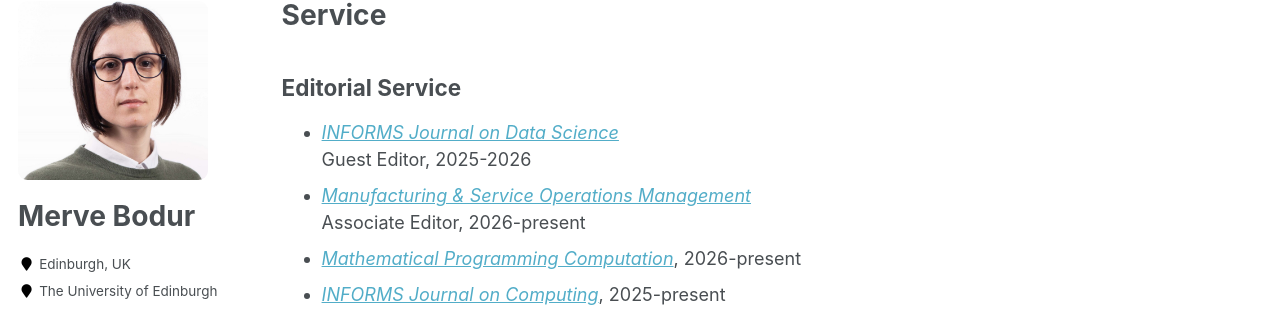
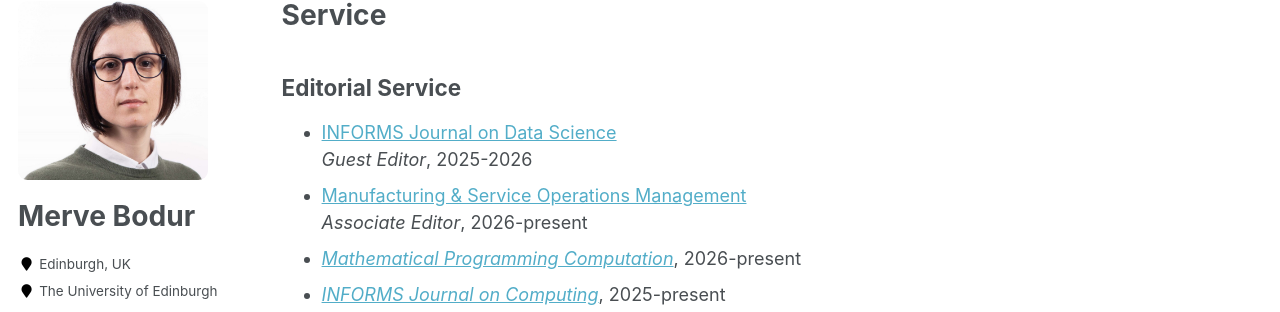
Before and after one commit to mervebodur/mervebodur.github.io, a Jekyll site: the page built from _pages/service.md, in a window 1280 px wide and 900 px high. Shown: the part 117-429 px from the top of the window. Built offline with Jekyll 4.4.1, drawn with Linux system fonts in a browser that asks for light colours; some web fonts are replaced.

```diff
--- a/_pages/service.md
+++ b/_pages/service.md
@@ -7,10 +7,10 @@ author_profile: true
 
 ## Editorial Service
 
-- [*INFORMS Journal on Data Science*](https://pubsonline.informs.org/journal/ijds)\
-Guest Editor, 2025-2026
-- [*Manufacturing & Service Operations Management*](https://pubsonline.informs.org/journal/msom)\
-Associate Editor, 2026-present
+- [INFORMS Journal on Data Science](https://pubsonline.informs.org/journal/ijds)\
+*Guest Editor*, 2025-2026
+- [Manufacturing & Service Operations Management](https://pubsonline.informs.org/journal/msom)\
+*Associate Editor*, 2026-present
 - [*Mathematical Programming Computation*](https://link.springer.com/journal/12532), 2026-present
 - [*INFORMS Journal on Computing*](https://pubsonline.informs.org/journal/ijoc), 2025-present
 - [*Operations Research Letters*](https://www.sciencedirect.com/journal/operations-research-letters), 2024-present
```
